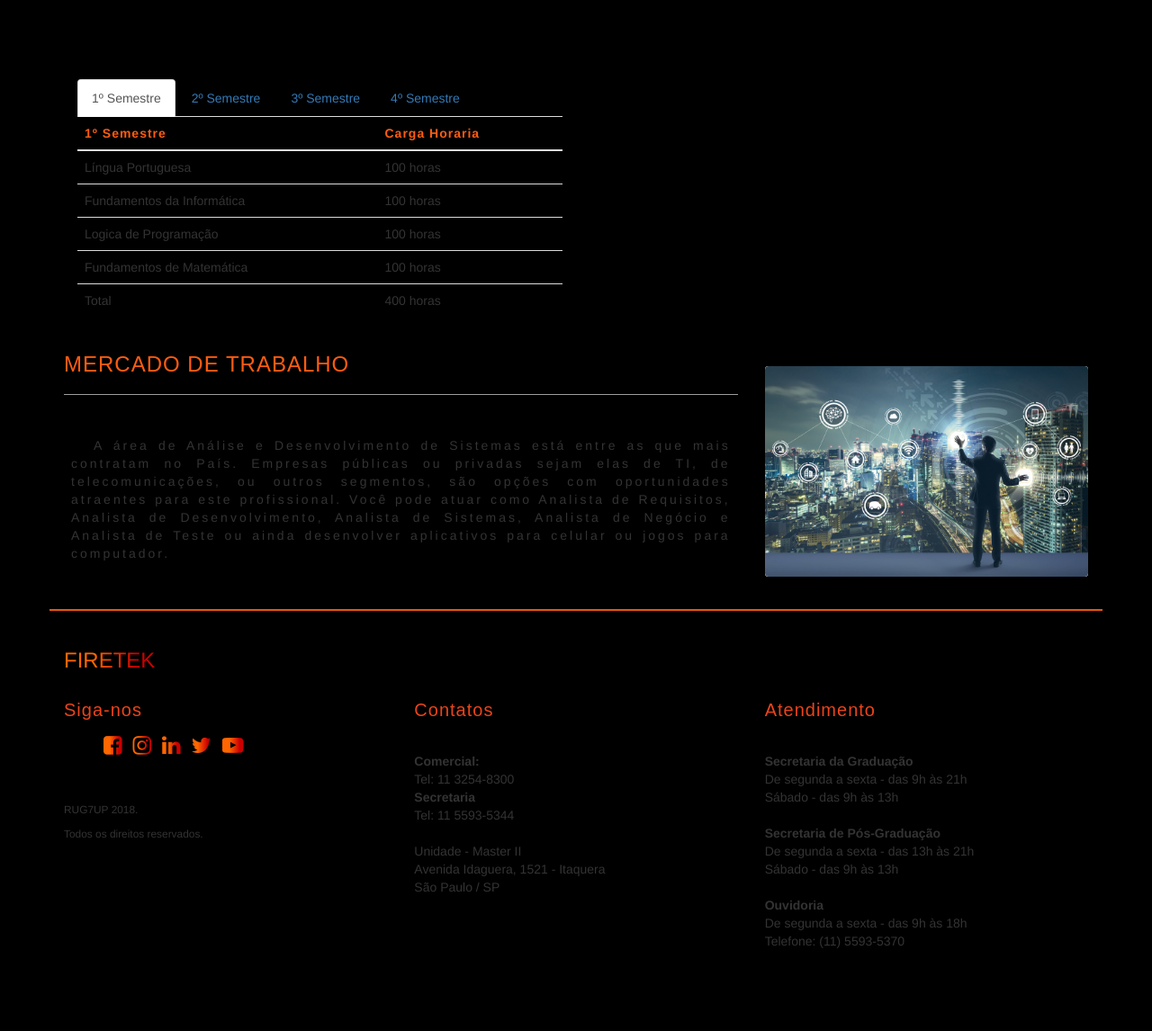
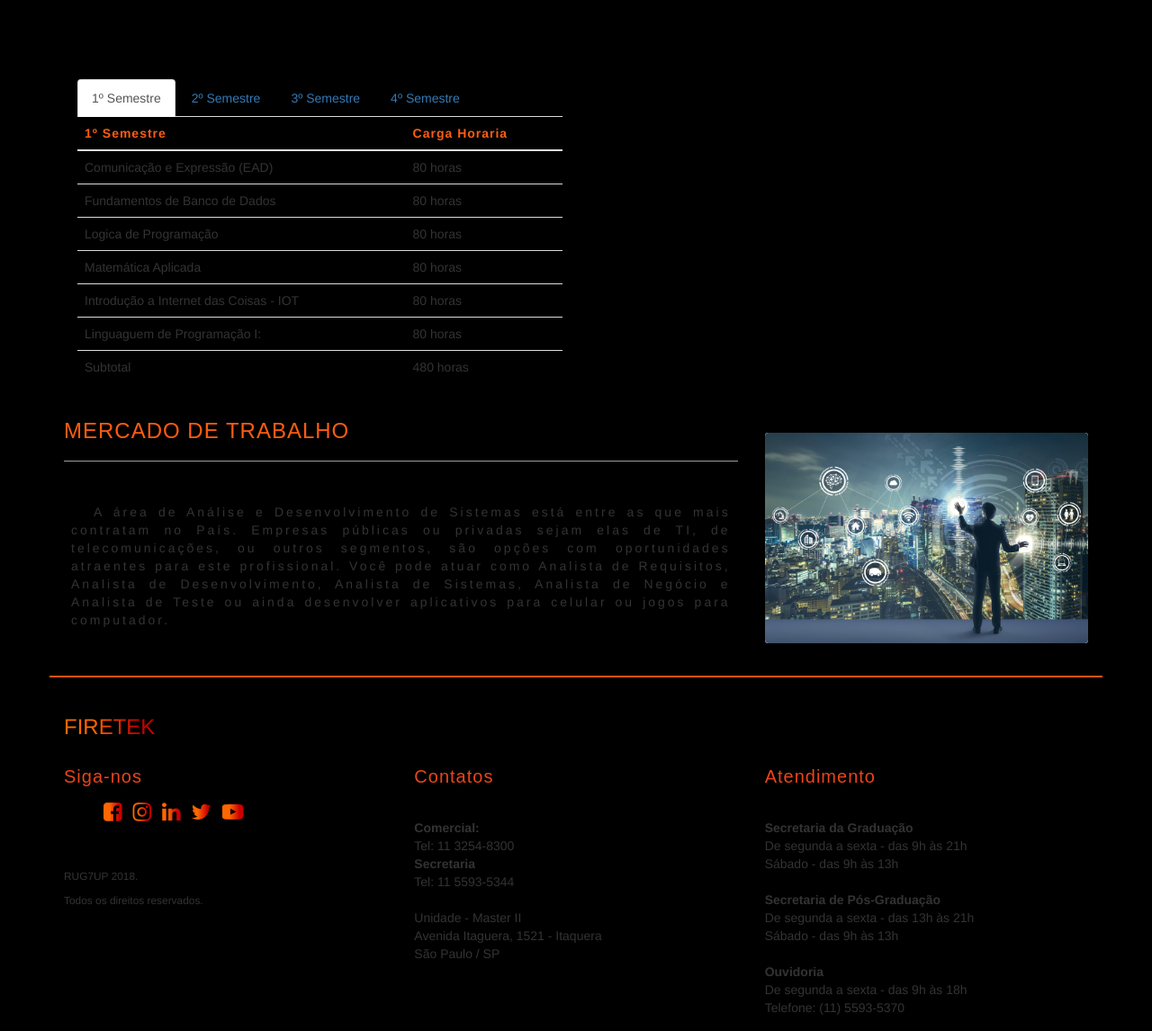
Before and after one commit to lazzarine/LMS-OFC, a Django app: page /core/curso1/ in a window 1280 px wide; the page is wider, and only the part inside the window is pictured. Shown: the part 1461-2607 px from the top of that part at 90% size. Before the commit the page ends 2515 px from the top of that part, so only its background shows below. Run offline with Django 3.2, Linux system fonts and the light colour scheme; some libraries are stand-ins or nearby versions; grey boxes are pictures that could not be loaded.

Commit message:
Add files via upload

```diff
--- a/OFC-LMS/firetek/core/templates/pages/curso1.html
+++ b/OFC-LMS/firetek/core/templates/pages/curso1.html
@@ -162,28 +162,36 @@
                                     <th class="_title-2">Carga Horaria</th>
                                 </tr>
                             </thead>
-                            <tbody>
+                             <tbody>
                                 <tr>
-                                    <td>Língua Portuguesa </td>
-                                    <td>100 horas</td>
+                                    <td>Comunicação e Expressão (EAD)</td>
+                                    <td>80 horas</td>
                                 </tr>
                                 <tr>
-                                    <td>Fundamentos da Informática</td>
-                                    <td>100 horas</td>
+                                    <td>Fundamentos de Banco de Dados</td>
+                                    <td>80 horas</td>
                                 </tr>
                                 <tr>
                                     <td>Logica de Programação</td>
-                                    <td>100 horas</td>
+                                    <td>80 horas</td>
                                 </tr>
                                 <tr>
-                                    <td>Fundamentos de Matemática</td>
-                                    <td>100 horas</td>
+                                    <td>Matemática Aplicada</td>
+                                    <td>80 horas</td>
+                                </tr>
+                                <tr>
+                                    <td>Introdução a Internet das Coisas - IOT</td>
+                                    <td>80 horas</td>
+                                </tr>
+                                <tr>
+                                    <td>Linguaguem de Programação I:</td>
+                                    <td>80 horas</td>
                                 </tr>
                             </tbody>
                             <tfoot>
                                 <tr>
-                                    <td>Total</td>
-                                    <td>400 horas</td>
+                                    <td>Subtotal</td>
+                                    <td>480 horas</td>
                                 </tr>
                             </tfoot>
                         </table>
@@ -198,26 +206,42 @@
                             </thead>
                             <tbody>
                                 <tr>
-                                    <td>Programação Estruturada</td>
-                                    <td>100 horas</td>
+                                    <td>Ambiente de Desenvolvimento e Operação - DevOps</td>
+                                    <td>80 horas</td>
                                 </tr>
                                 <tr>
-                                    <td>Tópicos Especiais</td>
-                                    <td>100 horas</td>
+                                    <td>Engenharia de Software</td>
+                                    <td>80 horas</td>
                                 </tr>
                                 <tr>
-                                    <td>Programação Orientada a Objetos</td>
-                                    <td>100 horas</td>
+                                    <td>Gestão de Projetos (EAD)</td>
+                                    <td>40 horas</td>
                                 </tr>
                                 <tr>
-                                    <td>Estrutura de Banco de Dados</td>
-                                    <td>100 horas</td>
+                                    <td>Libras (EAD)</td>
+                                    <td>40 horas</td>
+                                </tr>
+                                <tr>
+                                    <td>Linguagem SQL</td>
+                                    <td>80 horas</td>
+                                </tr>
+                                <tr>
+                                    <td>Linguaguem de Programação II</td>
+                                    <td>80 horas</td>
+                                </tr>
+                                <tr>
+                                    <td>Sociedade e Sustentabilidade (EAD)</td>
+                                    <td>40 horas</td>
+                                </tr>
+                                <tr>
+                                    <td>Tecnologia Web</td>
+                                    <td>80 horas</td>
                                 </tr>
                             </tbody>
                             <tfoot>
                                 <tr>
-                                    <td>Total</td>
-                                    <td>400 horas</td>
+                                    <td>Subtotal</td>
+                                    <td>520 horas</td>
                                 </tr>
                             </tfoot>
                         </table>
@@ -232,26 +256,30 @@
                             </thead>
                             <tbody>
                                 <tr>
-                                    <td>Análise e Projeto de Sistemas</td>
-                                    <td>100 horas</td>
+                                    <td>Análise e Modelagem de Sistemas</td>
+                                    <td>80 horas</td>
                                 </tr>
                                 <tr>
-                                    <td>Banco de Dados</td>
-                                    <td>100 horas</td>
+                                    <td>Desenvolvimento de Aplicações Distribuídas </td>
+                                    <td>80 horas</td>
                                 </tr>
                                 <tr>
-                                    <td>Programação Web</td>
-                                    <td>100 horas</td>
+                                    <td>Estrutura de Dados</td>
+                                    <td>80 horas</td>
                                 </tr>
                                 <tr>
-                                    <td>Segurança e Auditoria de Sistemas</td>
-                                    <td>100 horas</td>
+                                    <td>Interface Homem-Computador (EAD)</td>
+                                    <td>40 horas</td>
+                                </tr>
+                                <tr>
+                                    <td>OPE1 - Oficina de Projeto Empresa</td>
+                                    <td>80 horas</td>
                                 </tr>
                             </tbody>
                             <tfoot>
                                 <tr>
-                                   <td>Total</td>
-                                    <td>400 horas</td>
+                                   <td>Subtotal</td>
+                                    <td>440 horas</td>
                                 </tr>
                             </tfoot>
                         </table>
@@ -266,26 +294,34 @@
                             </thead>
                             <tbody>
                                 <tr>
-                                    <td>Legislação e Empreendoriso de Etica</td>
-                                    <td>100 horas</td>
+                                    <td>Arquitetura e Projeto de Sistemas</td>
+                                    <td>80 horas</td>
                                 </tr>
                                 <tr>
-                                    <td>Redes</td>
-                                    <td>100 horas</td>
+                                    <td>Desenvolvimento para Dispositivos Móveis</td>
+                                    <td>80 horas</td>
                                 </tr>
                                 <tr>
-                                    <td>Qualidade e Usuabilidade de Software</td>
-                                    <td>100 horas</td>
+                                    <td>Desenvolvimento para Internet das Coisas - IOT</td>
+                                    <td>80 horas</td>
                                 </tr>
                                 <tr>
-                                    <td>Projeto de Desenvolvimento de sistemas</td>
-                                    <td>100 horas</td>
+                                    <td>Legislação e Ética (EAD)</td>
+                                    <td>40 horas</td>
+                                </tr>
+                                <tr>
+                                    <td>OPE 2 - Oficina Projeto de Empesa 2</td>
+                                    <td>80 horas</td>
+                                </tr>
+                                <tr>
+                                    <td>Qualidade de Software: 80 horas </td>
+                                    <td>80 horas</td>
                                 </tr>
                             </tbody>
                             <tfoot>
                                 <tr>
-                                    <td>Total</td>
-                                    <td>400 horas</td>
+                                    <td>subtotal</td>
+                                    <td>440 horas</td>
                                 </tr>
                             </tfoot>
                         </table>
@@ -355,7 +391,7 @@
                     <li><b>Secretaria</b></li>
                     <li>Tel: 11 5593-5344</li><br>
                     <li>Unidade - Master II </li>
-                    <li>Avenida Idaguera, 1521 - Itaquera</li>
+                    <li>Avenida Itaguera, 1521 - Itaquera</li>
                     <li>São Paulo / SP</li>
                 </ul>
             </section>
@@ -377,7 +413,6 @@
     </section>
 </footer>
 
-
 </body>
 
 </html>
```
